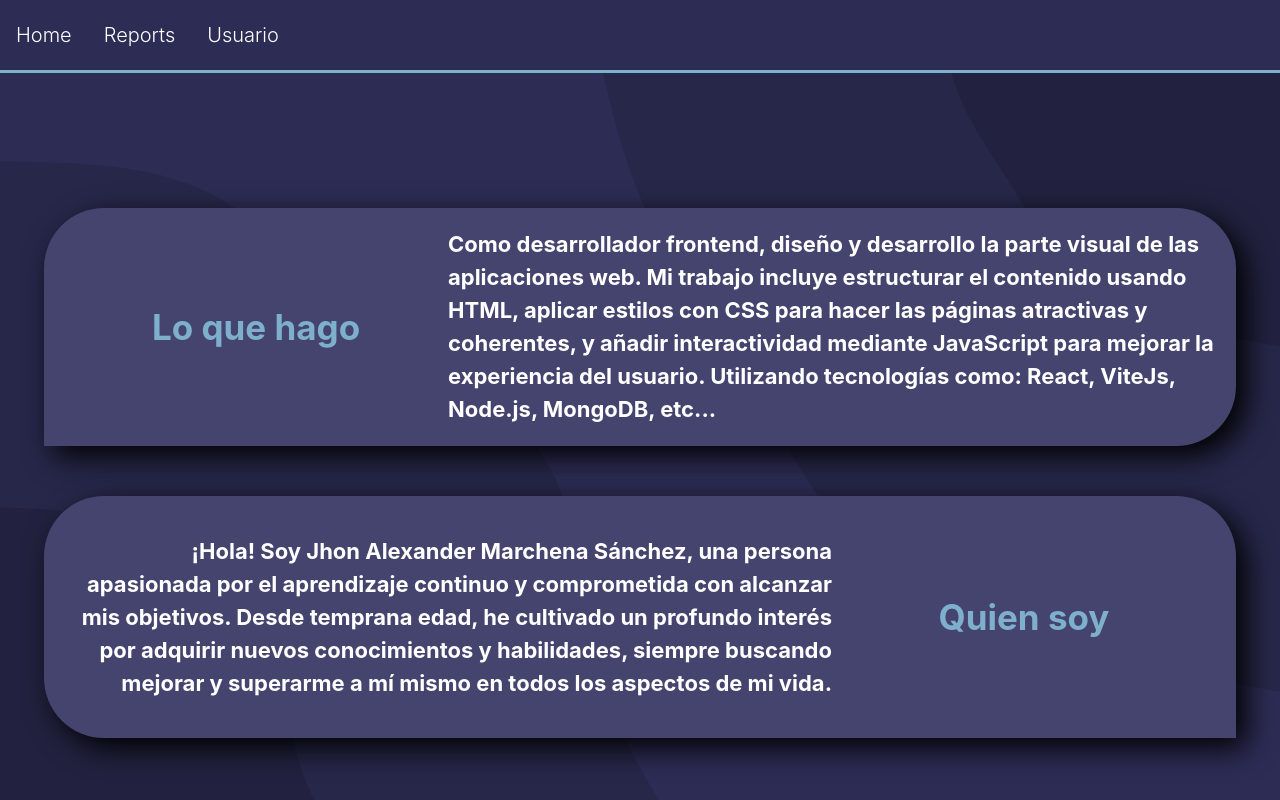
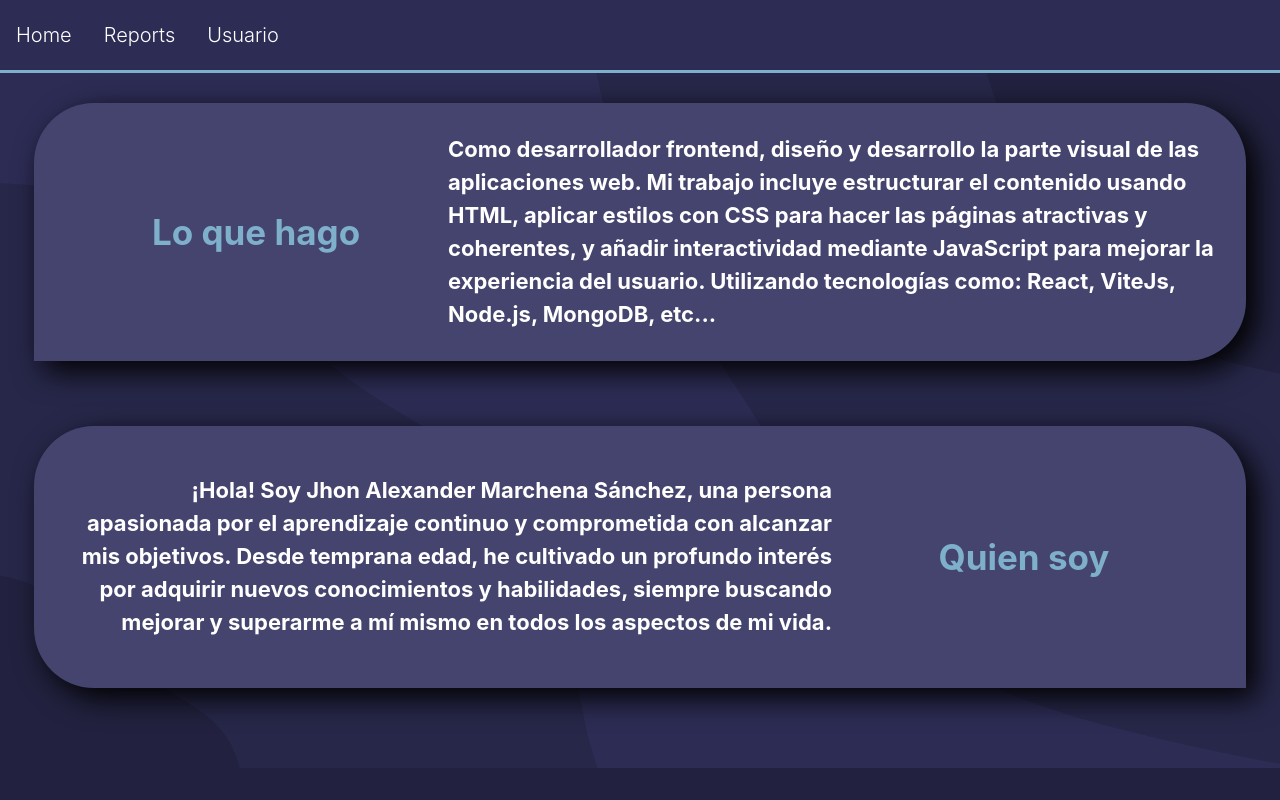
Before and after one commit to JhonMarchena/SysInventario, a React (Vite) app in the folder SysInventario/: page /AboutUs in a window 1280 px wide. Shown: the top 800 px of the page. Built offline with nearby package versions, Linux system fonts and the light colour scheme.

Commit message:
Arreglo de footer About Us

```diff
--- a/SysInventario/package.json
+++ b/SysInventario/package.json
@@ -10,10 +10,10 @@
     "preview": "vite preview"
   },
   "dependencies": {
-    "@emotion/react": "^11.11.4",
-    "@emotion/styled": "^11.11.5",
+    "@emotion/react": "^11.13.0",
+    "@emotion/styled": "^11.13.0",
     "@mui/icons-material": "^5.15.18",
-    "@mui/material": "^5.15.18",
+    "@mui/material": "^5.16.6",
     "@react-spring/web": "^9.7.3",
     "boxicons": "^2.1.4",
     "react": "^18.2.0",
--- a/SysInventario/src/components/mainau.jsx
+++ b/SysInventario/src/components/mainau.jsx
@@ -27,6 +27,7 @@ function mainau() {
             mejorar y superarme a mí mismo en todos los aspectos de mi vida.
           </h2>
         </section>
+        <Footer />
       </section>
 
     </>
--- a/SysInventario/src/main.jsx
+++ b/SysInventario/src/main.jsx
@@ -13,6 +13,7 @@ import mainhp from "./components/mainhp.jsx";
 import MainAU from "./components/mainau.jsx";
 import MainpageFooter from "./components/MainpageFooter.jsx"
 import MainpageNavbar from "./components/MainpageNavbar.jsx"
+import mainau from "./components/mainau.jsx";
 
 //import './styles/index.css' (ESTILOS MAIN DE LA PAGINA)
 
@@ -23,7 +24,7 @@ const Router = createBrowserRouter(
       <Route path="/Login" element={<Login />} />
       <Route path="/Dashboard" element={<Dashboard />} />
       <Route path="/HomePage" element={<MainpageNavbar Main={mainhp} />} />
-      <Route path="/AboutUs" element={<MainpageFooter Main={MainAU} />} />
+      <Route path="/AboutUs" element={<MainpageNavbar Main={mainau} />} />
     </>
   )
 );
--- a/SysInventario/src/styles/App.css
+++ b/SysInventario/src/styles/App.css
@@ -24,6 +24,8 @@
   font-weight: 300;
   font-size: 1rem;
   background-color: #2d2c55;
+
+  scrollbar-color: var(--alt-color) var(--font-color2);
 }
 
 body {
--- a/SysInventario/src/styles/Sidebar.css
+++ b/SysInventario/src/styles/Sidebar.css
@@ -0,0 +1 @@
+/*SIDEBAR*/
--- a/SysInventario/src/styles/aboutus.css
+++ b/SysInventario/src/styles/aboutus.css
@@ -28,7 +28,8 @@
   align-items: center;
   justify-content: center;
   width: 90%;
-  padding: 20px;
+  padding: 30px;
+  margin-bottom: 15px;
   background-color: var(--button-color);
   border-radius: 60px 60px 60px 0px;
   box-shadow: 10px 10px 30px black;
@@ -41,7 +42,7 @@
   align-items: center;
   justify-content: center;
   width: 90%;
-  padding: 20px;
+  padding: 30px;
   background-color: var(--button-color);
   border-radius: 60px 60px 0px 60px;
   box-shadow: 10px 10px 30px black;
--- a/SysInventario/src/styles/homepage.css
+++ b/SysInventario/src/styles/homepage.css
@@ -12,7 +12,7 @@
 .mainDiv{
     display: flex;
     position: relative;
-    height: 100dvh;
+    height: 85dvh;
     width: 100%;
     justify-content: center;
     align-items: center;
```
Also changed, not shown: SysInventario/src/components/footer.jsx (+0 -12 lines), 1 other file (tests, documents, lock files or other folders).
